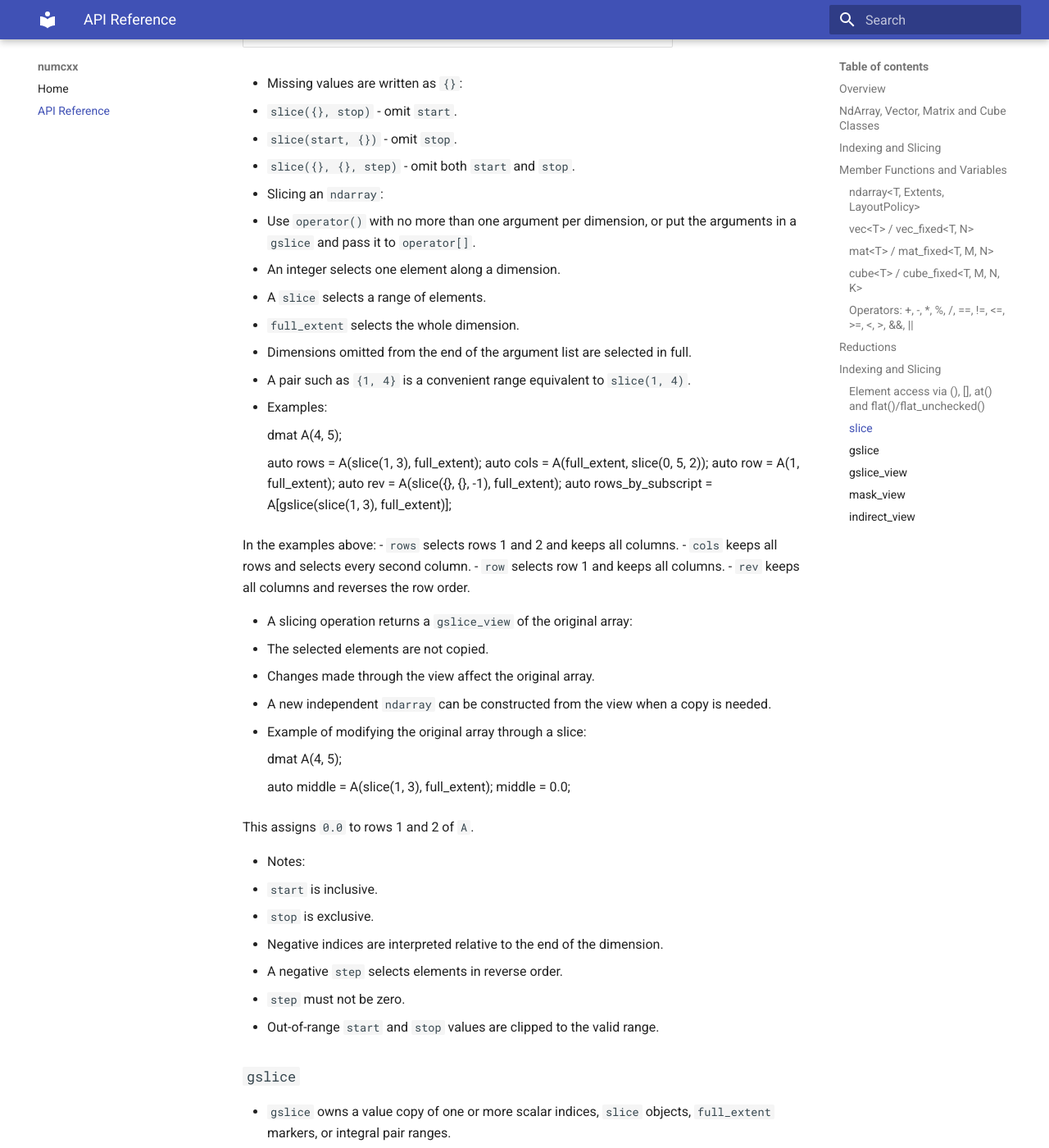
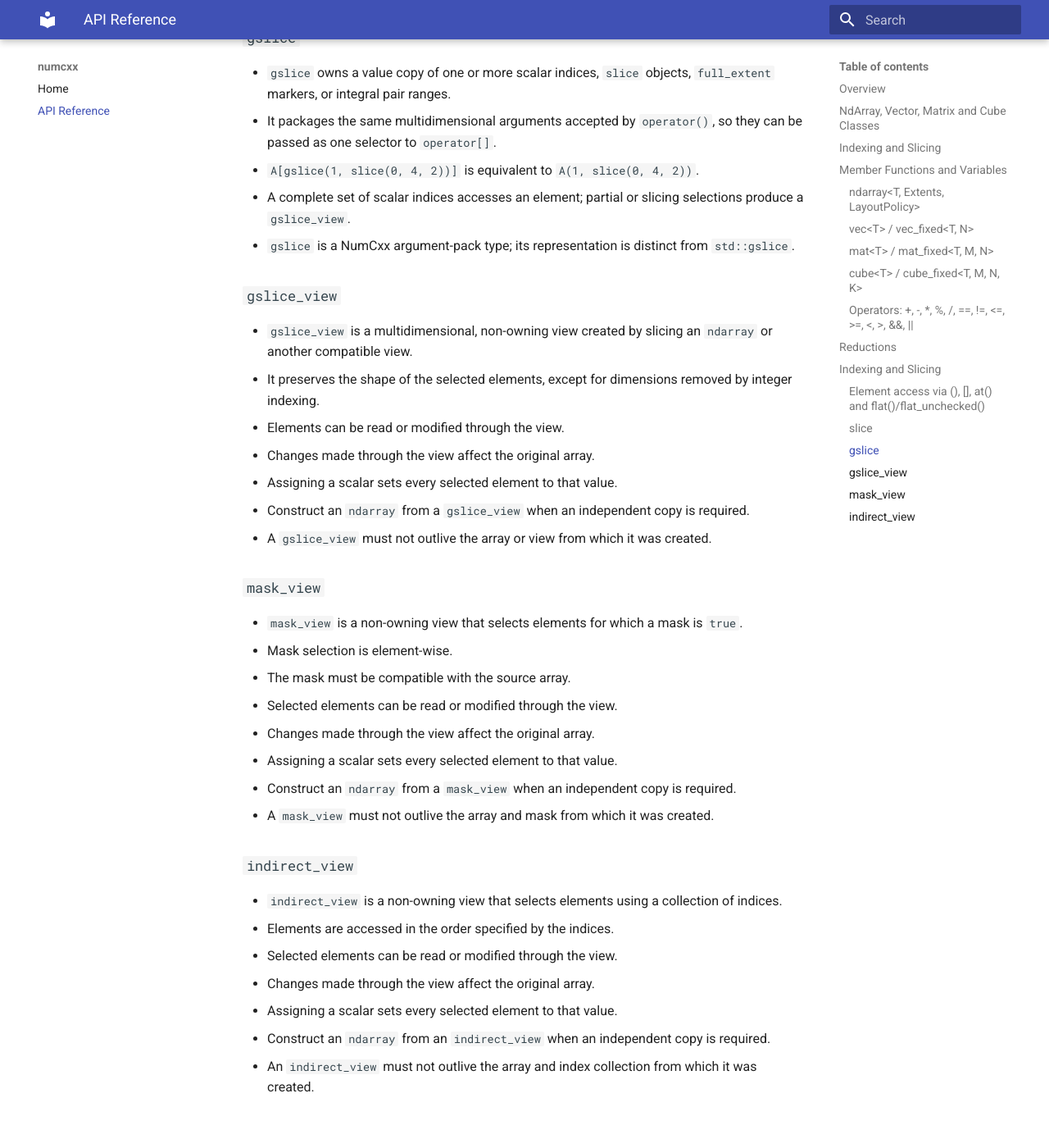
Before and after one commit to ypan1988/numcxx, an MkDocs documentation site: the page built from docs/API.md, in a window 1280 px wide and 1400 px high, scrolled down 6637 px. Shown: the whole window at 82% size. Built offline with MkDocs 1.6.1 and Material for MkDocs 9.7.7, drawn with Linux system fonts in a browser that asks for light colours; some of the changed text lies outside the part shown.

Commit message:
update slice

```diff
--- a/docs/API.md
+++ b/docs/API.md
@@ -180,6 +180,7 @@ evaluating to an `ndarray` first.
 
 This section covers NumCxx slicing and the view types used to access selected elements without copying data.
 
+<a id="element-access"></a>
 ### Element access via `()`, `[]`, `at()` and `flat()/flat_unchecked()`
 
 Provides three ways to access individual elements: multidimensional indexing, physical linear indexing, and logical flattened indexing.
@@ -196,17 +197,12 @@ Provides three ways to access individual elements: multidimensional indexing, ph
 ### `slice`
 
 - `slice` describes a range of elements in one dimension using `start`, `stop`, and `step`.
-- It follows NumPy-style slicing:
-  - `start` is included.
-  - `stop` is excluded.
-  - `step` controls the interval between selected elements.
-  - Negative indices count from the end.
-  - A negative `step` selects elements in reverse order.
+- Slicing follows NumPy conventions: start is included, stop is excluded, negative indices count from the end, and a negative step selects elements in reverse order.
 
 - Forms:
   - `slice()` - select the whole dimension.
   - `slice(start, stop)` - select from `start` up to, but not including, `stop`.
-  - `slice(start, stop, step)` - select every `step`-th element between `start` and `stop`.
+  - `slice(start, stop, step)` - select every `step`-th element from `start` up to, but not including `stop`.
 
 - Common slices:
 
@@ -216,61 +212,12 @@ Provides three ways to access individual elements: multidimensional indexing, ph
   | `slice(1, 5)` | `[1:5]` | elements 1 through 4 |
   | `slice(0, 10, 2)` | `[0:10:2]` | every second element |
   | `slice(-3, {})` | `[-3:]` | the last three elements |
-  | `slice({}, 5)` | `[:5]` | from the beginning up to element 5 |
+  | `slice({}, 5)` | `[:5]` | from the beginning up to, but not including, element 5 |
   | `slice(2, {})` | `[2:]` | from element 2 to the end |
   | `slice({}, {}, 2)` | `[::2]` | every second element |
   | `slice({}, {}, -1)` | `[::-1]` | all elements in reverse order |
 
-- Missing values are written as `{}`:
-  - `slice({}, stop)` - omit `start`.
-  - `slice(start, {})` - omit `stop`.
-  - `slice({}, {}, step)` - omit both `start` and `stop`.
-
-- Slicing an `ndarray`:
-  - Use `operator()` with no more than one argument per dimension, or put the arguments in a `gslice` and pass it to `operator[]`.
-  - An integer selects one element along a dimension.
-  - A `slice` selects a range of elements.
-  - `full_extent` selects the whole dimension.
-  - Dimensions omitted from the end of the argument list are selected in full.
-  - A pair such as `{1, 4}` is a convenient range equivalent to `slice(1, 4)`.
-
-- Examples:
-
-      dmat A(4, 5);
-
-      auto rows = A(slice(1, 3), full_extent);
-      auto cols = A(full_extent, slice(0, 5, 2));
-      auto row  = A(1, full_extent);
-      auto rev  = A(slice({}, {}, -1), full_extent);
-      auto rows_by_subscript = A[gslice(slice(1, 3), full_extent)];
-
-  In the examples above:
-  - `rows` selects rows 1 and 2 and keeps all columns.
-  - `cols` keeps all rows and selects every second column.
-  - `row` selects row 1 and keeps all columns.
-  - `rev` keeps all columns and reverses the row order.
-
-- A slicing operation returns a `gslice_view` of the original array:
-  - The selected elements are not copied.
-  - Changes made through the view affect the original array.
-  - A new independent `ndarray` can be constructed from the view when a copy is needed.
-
-- Example of modifying the original array through a slice:
-
-      dmat A(4, 5);
-
-      auto middle = A(slice(1, 3), full_extent);
-      middle = 0.0;
-
-  This assigns `0.0` to rows 1 and 2 of `A`.
-
-- Notes:
-  - `start` is inclusive.
-  - `stop` is exclusive.
-  - Negative indices are interpreted relative to the end of the dimension.
-  - A negative `step` selects elements in reverse order.
-  - `step` must not be zero.
-  - Out-of-range `start` and `stop` values are clipped to the valid range.
+- Missing `start` and `stop` values are written as `{}` or `std::nullopt`.
 
 <a id="gslice-def"></a>
 ### `gslice`
```
